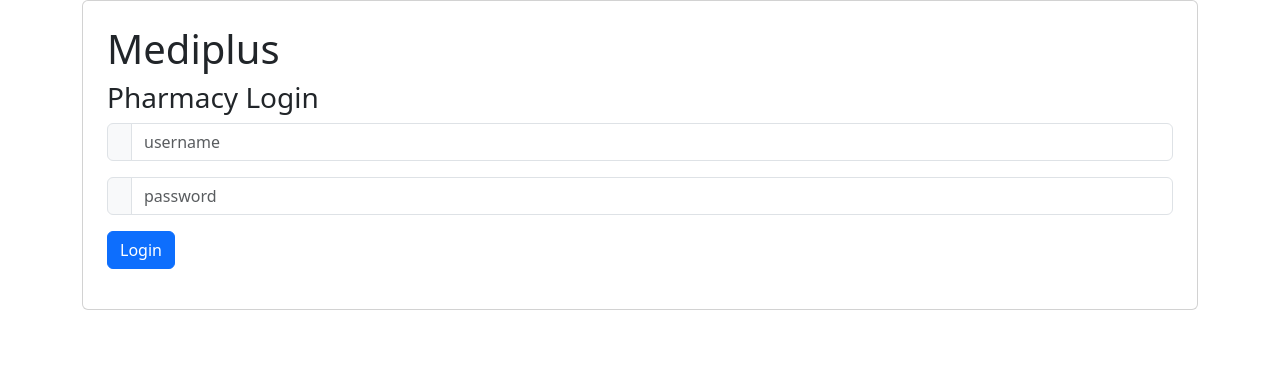
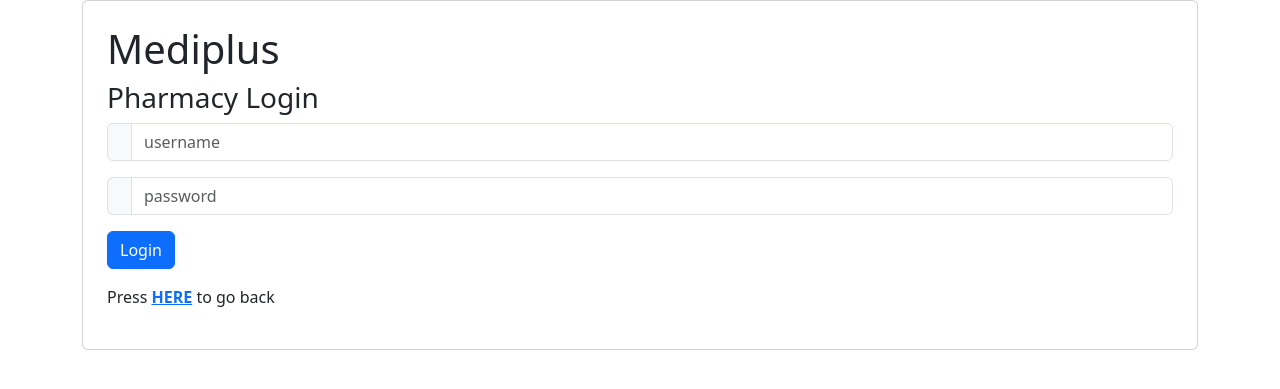
Before and after one commit to Hiranyakeshara/mediplus, a PHP site: page /mediplus/Roles/Pharmacist/index.php in a window 1280 px wide. Shown: the top 389 px of the page. Run offline with PHP 8.4, Linux system fonts and the light colour scheme.

Commit message:
back link setup

```diff
--- a/Roles/Admin/login.php
+++ b/Roles/Admin/login.php
@@ -79,7 +79,7 @@ if (isset($_POST['submit'])) {
 								<div class="actions">
 									<button type="submit" name="submit" class="btn btn-info">Login</button>
 								</div>
-								<p>Press <a href=""><b>HERE</b></a> to go back</p>
+								<p>Press <a href="http://localhost/mediplus/loginportal.php"><b>HERE</b></a> to go back</p>
 								<hr>
 							</div>
 						</div>
--- a/Roles/Doctor/login.php
+++ b/Roles/Doctor/login.php
@@ -78,6 +78,7 @@ if (isset($_POST['submit'])) {
 								<div class="actions">
 									<button type="submit" name="submit" class="btn btn-info">Login</button>
 								</div>
+								<p>Press <a href="http://localhost/mediplus/loginportal.php"><b>HERE</b></a> to go back</p>
 								<hr>
 							</div>
 						</div>
--- a/Roles/Lab/login.php
+++ b/Roles/Lab/login.php
@@ -79,6 +79,7 @@ if (isset($_POST['submit'])) {
 								<div class="actions">
 									<button type="submit" name="submit" class="btn btn-info">Login</button>
 								</div>
+								<p>Press <a href="http://localhost/mediplus/loginportal.php"><b>HERE</b></a> to go back</p>
 								<hr>
 							</div>
 						</div>
--- a/Roles/Pharmacist/index.php
+++ b/Roles/Pharmacist/index.php
@@ -35,6 +35,7 @@
             <div class="form-group">
               <button class="btn btn-primary" name="login" >Login</button>
             </div>
+            <p>Press <a href="http://localhost/mediplus/loginportal.php"><b>HERE</b></a> to go back</p>
           </form><!-- form close -->
         </div> <!-- cord-body class -->
 
```
